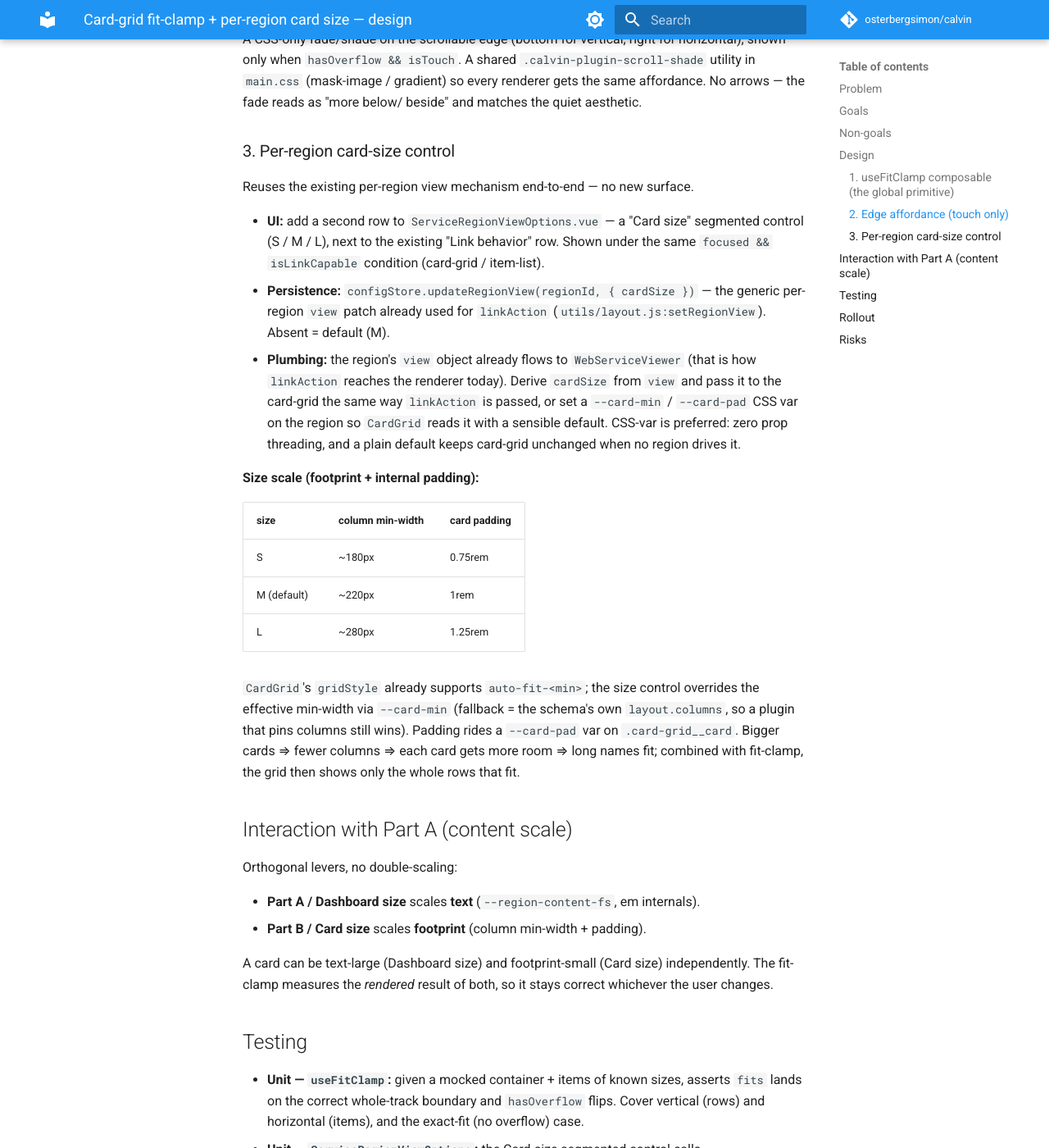
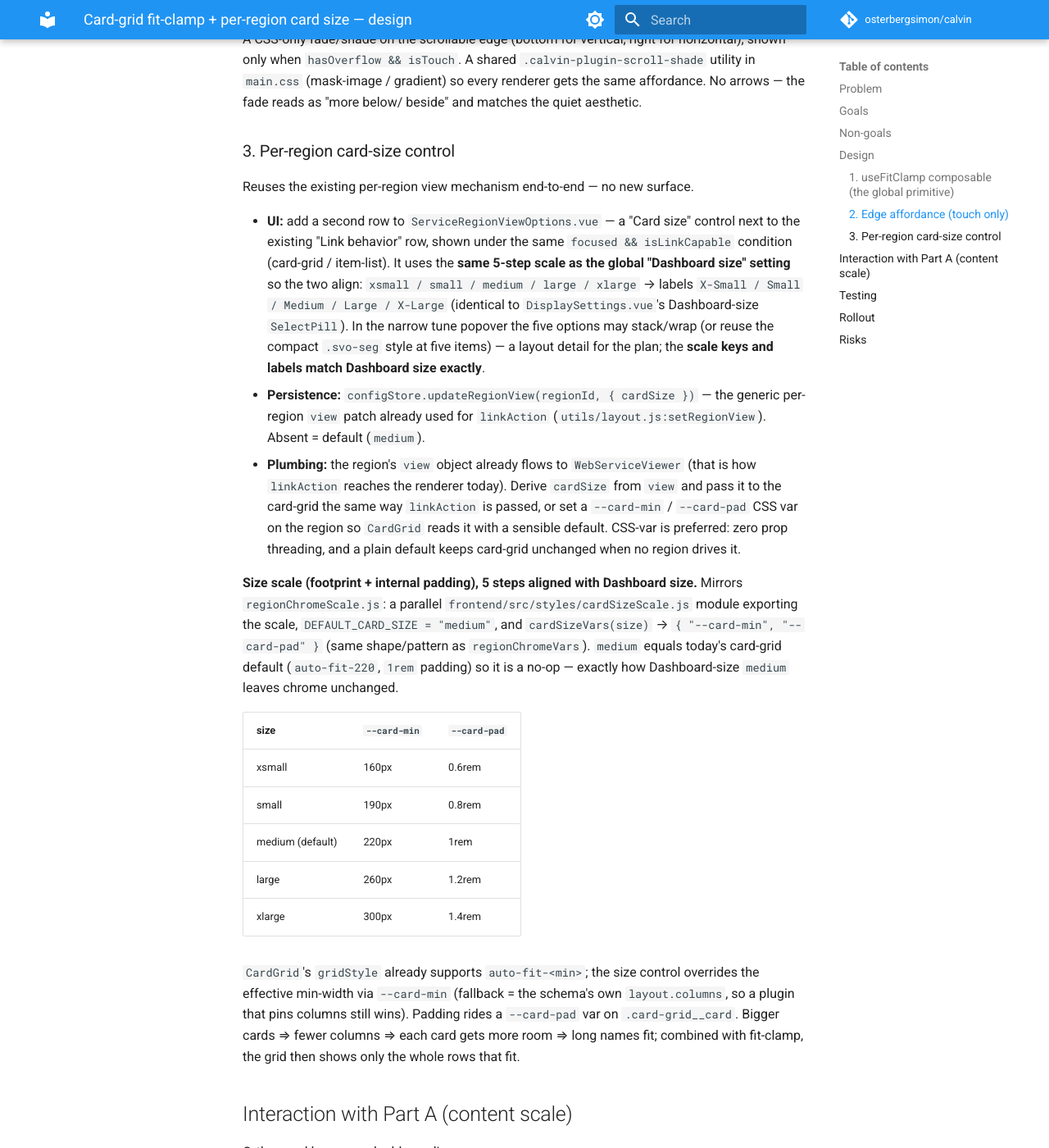
Before and after one commit to osterbergsimon/calvin, an MkDocs documentation site: the page built from docs/superpowers/specs/2026-07-06-card-grid-fit-clamp-and-size-control-design.md, in a window 1280 px wide and 1400 px high, scrolled down 2639 px. Shown: the whole window at 82% size. Built offline with MkDocs 1.6.1 and Material for MkDocs 9.7.7, drawn with Linux system fonts in a browser that asks for light colours; comment, search, counter and statistics services are not loaded.

Commit message:
docs(spec): align card size with the 5-step Dashboard-size scale (calvin-fub B)
Card-size control now uses the same xsmall..xlarge keys/labels as the global
Dashboard-size setting (parallel cardSizeScale.js, medium = no-op default), and
confirms clamped-away cards drop from focus order on non-touch.

```diff
--- a/docs/superpowers/specs/2026-07-06-card-grid-fit-clamp-and-size-control-design.md
+++ b/docs/superpowers/specs/2026-07-06-card-grid-fit-clamp-and-size-control-design.md
@@ -104,12 +104,18 @@ beside" and matches the quiet aesthetic.
 
 Reuses the existing per-region view mechanism end-to-end — no new surface.
 
-- **UI:** add a second row to `ServiceRegionViewOptions.vue` — a "Card size"
-  segmented control (S / M / L), next to the existing "Link behavior" row. Shown
-  under the same `focused && isLinkCapable` condition (card-grid / item-list).
+- **UI:** add a second row to `ServiceRegionViewOptions.vue` — a "Card size" control
+  next to the existing "Link behavior" row, shown under the same
+  `focused && isLinkCapable` condition (card-grid / item-list). It uses the **same
+  5-step scale as the global "Dashboard size" setting** so the two align:
+  `xsmall / small / medium / large / xlarge` → labels `X-Small / Small / Medium /
+  Large / X-Large` (identical to `DisplaySettings.vue`'s Dashboard-size `SelectPill`).
+  In the narrow tune popover the five options may stack/wrap (or reuse the compact
+  `.svo-seg` style at five items) — a layout detail for the plan; the **scale keys
+  and labels match Dashboard size exactly**.
 - **Persistence:** `configStore.updateRegionView(regionId, { cardSize })` — the
   generic per-region `view` patch already used for `linkAction`
-  (`utils/layout.js:setRegionView`). Absent = default (M).
+  (`utils/layout.js:setRegionView`). Absent = default (`medium`).
 - **Plumbing:** the region's `view` object already flows to `WebServiceViewer`
   (that is how `linkAction` reaches the renderer today). Derive `cardSize` from
   `view` and pass it to the card-grid the same way `linkAction` is passed, or set a
@@ -117,13 +123,21 @@ Reuses the existing per-region view mechanism end-to-end — no new surface.
   sensible default. CSS-var is preferred: zero prop threading, and a plain default
   keeps card-grid unchanged when no region drives it.
 
-**Size scale (footprint + internal padding):**
+**Size scale (footprint + internal padding), 5 steps aligned with Dashboard size.**
+Mirrors `regionChromeScale.js`: a parallel `frontend/src/styles/cardSizeScale.js`
+module exporting the scale, `DEFAULT_CARD_SIZE = "medium"`, and
+`cardSizeVars(size)` → `{ "--card-min", "--card-pad" }` (same shape/pattern as
+`regionChromeVars`). `medium` equals today's card-grid default (`auto-fit-220`,
+`1rem` padding) so it is a no-op — exactly how Dashboard-size `medium` leaves chrome
+unchanged.
 
-| size | column min-width | card padding |
+| size | `--card-min` | `--card-pad` |
 |---|---|---|
-| S | ~180px | 0.75rem |
-| M (default) | ~220px | 1rem |
-| L | ~280px | 1.25rem |
+| xsmall | 160px | 0.6rem |
+| small | 190px | 0.8rem |
+| medium (default) | 220px | 1rem |
+| large | 260px | 1.2rem |
+| xlarge | 300px | 1.4rem |
 
 `CardGrid`'s `gridStyle` already supports `auto-fit-<min>`; the size control
 overrides the effective min-width via `--card-min` (fallback = the schema's own
```
